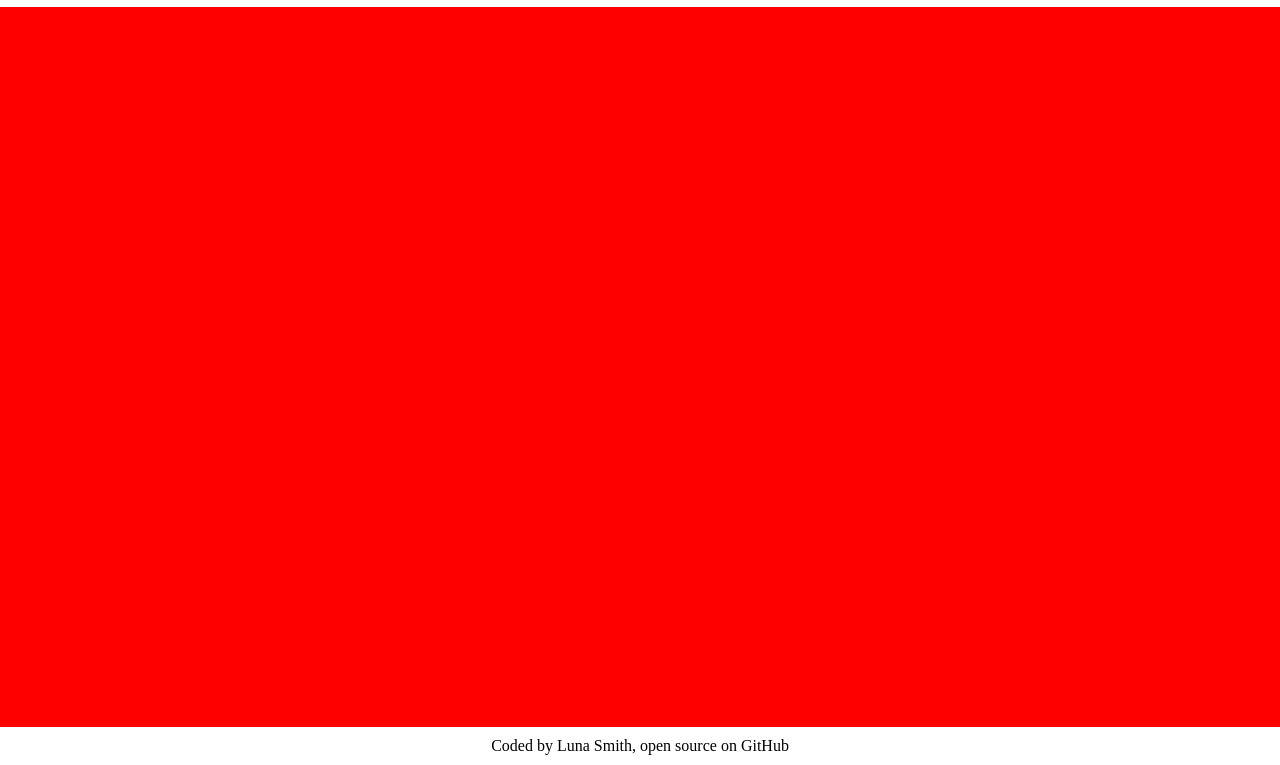
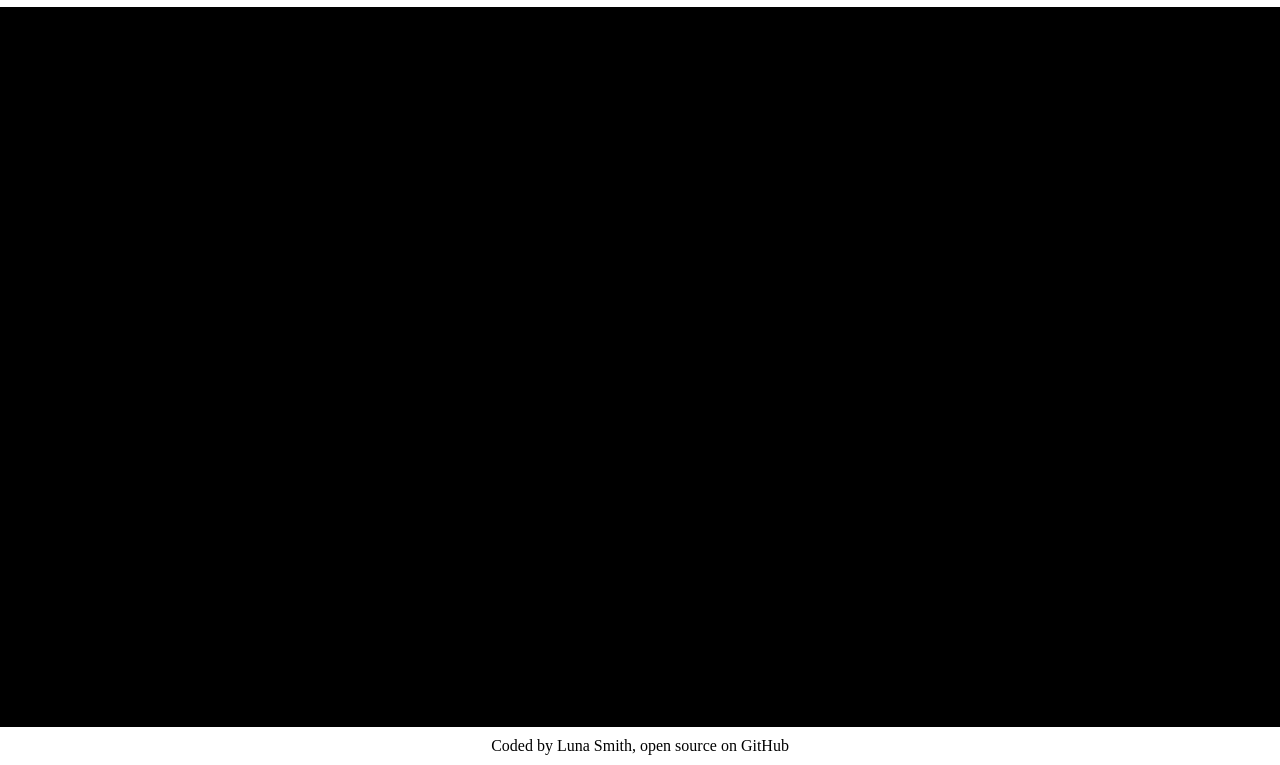
Before and after one commit to Lu-Smith/js_animated-backgrounds, a plain HTML site: page index.html in a window 1280 px wide. Shown: the part 52-817 px from the top of the page. Drawn offline with Linux system fonts and the light colour scheme.

Commit message:
Updated index.html

```diff
--- a/index.html
+++ b/index.html
@@ -18,7 +18,7 @@
         </div>
     </header>
     <main>
-        <div id="variant1" class="unable container">
+        <div id="variant1" class="container">
             <canvas id="canvas1"></canvas>
         </div>
         <div id="variant2" class="unable container">
```
